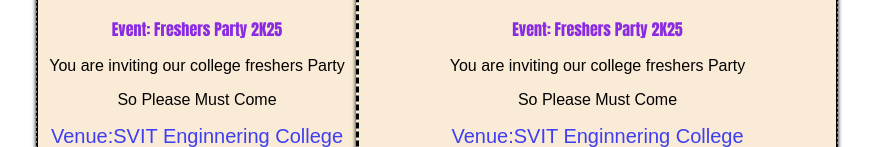
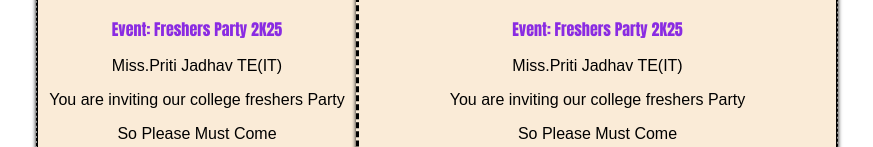
Before and after one commit to Priti14-04/icp-ticket, a plain HTML site: page index.html in a window 1280 px wide. Shown: the part 174-321 px from the top of the page, without its empty margins (203-1076 px from the left). Drawn offline with Linux system fonts and the light colour scheme.

Commit message:
basic information add

```diff
--- a/index.html
+++ b/index.html
@@ -8,7 +8,7 @@
 <style>
     .card{
         border: 0.5px dashed black;
-        height: 300px;
+        height: 340px;
         width: 800px;
         border-radius: 20px;
         margin: 50px auto;
@@ -119,6 +119,7 @@
         <span class="ticket">Ticket no:312</span><br>
         <img src="https://img.jagranjosh.com/images/2024/April/1042024/Logo_of_Sir_Visvesvaraya_Institute_of_Technology_Nashik_Logo.png"  class="college-logo"alt=" img">
         <p class="para">Event: Freshers Party 2K25</p>
+        <p>Miss.Priti Jadhav TE(IT)</p>
         <p>You are inviting our college freshers Party</p>
         <p>So Please Must Come</p>
         <span class="venue">Venue:SVIT Enginnering College</span>
@@ -129,6 +130,7 @@
         <span class="ticket2">Ticket no:312 </span><br>
         <img src="https://img.jagranjosh.com/images/2024/April/1042024/Logo_of_Sir_Visvesvaraya_Institute_of_Technology_Nashik_Logo.png"  class="college-logo"alt=" img">
         <p class="para">Event: Freshers Party 2K25</p>
+        <p>Miss.Priti Jadhav TE(IT)</p>
         <p>You are inviting our college freshers Party</p>
         <p>So Please Must Come</p>
         <span class="venue">Venue:SVIT Enginnering College</span>
```
